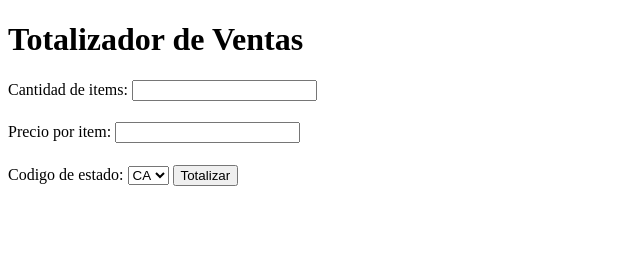
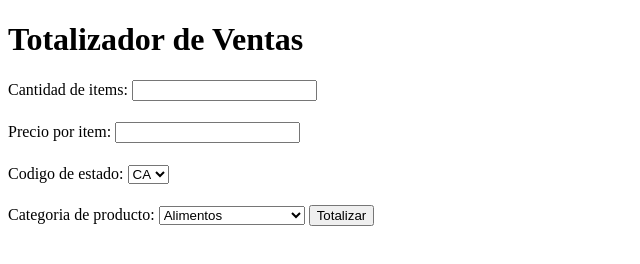
Before and after one commit to Carlitavg/EjercicioDeClase1_IngSoft, a website built with Parcel: page index.html in a window 1280 px wide. Shown: the whole page, without its empty margins (0-640 px from the left). Built offline with nearby package versions, Linux system fonts and the light colour scheme.

Commit message:
feat: Muestra la lista de categorias de productos

```diff
--- a/index.html
+++ b/index.html
@@ -20,7 +20,17 @@
         <option value="estado3">TX</option>
         <option value="estado4">AL</option>
       </select>
-
+      <h1></h1>
+      <label for="categorias_productos">Categoria de producto:</label>
+      <select id="categorias_productos" name="categoria_producto">
+        <option value="categoria1">Alimentos</option>
+        <option value="categoria2">Bebidas alcohólicas</option>
+        <option value="categoria3">Material de escritorio</option>
+        <option value="categoria4">Muebles</option>
+        <option value="categoria5">Electrónicos</option>
+        <option value="categoria6">Vestimenta</option>
+        <option value="categoria7">Varios</option>
+      </select>
       <input type="submit" value="Totalizar" id="totalizador-button" />
     </form>
 
```
